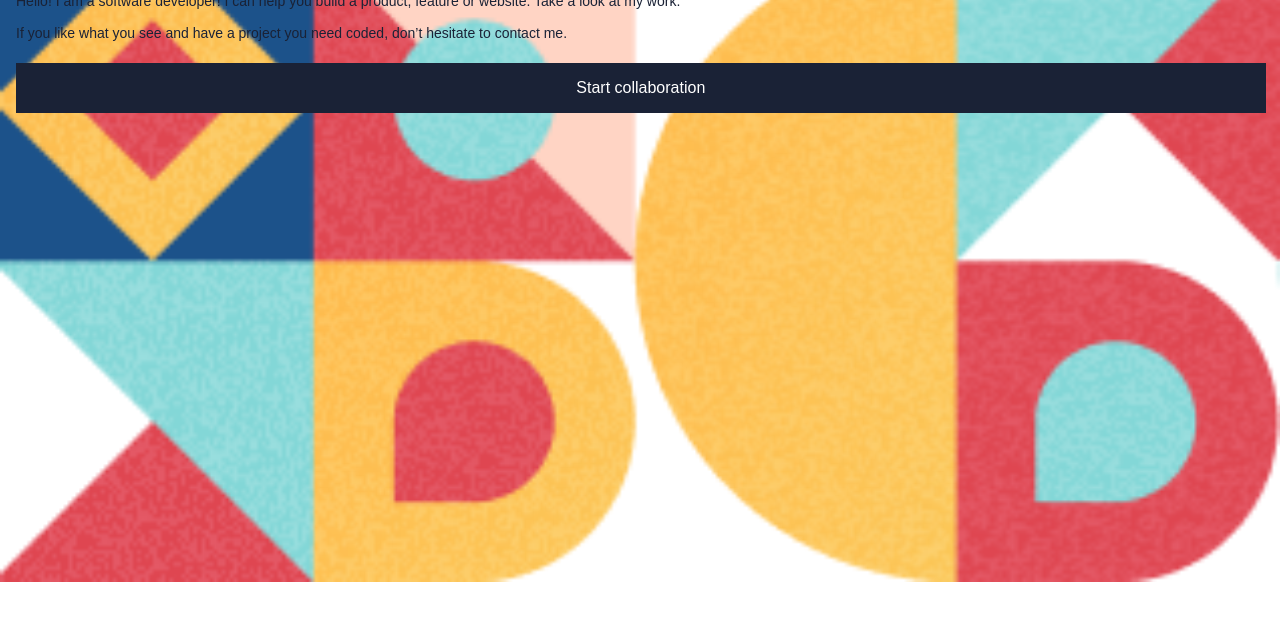
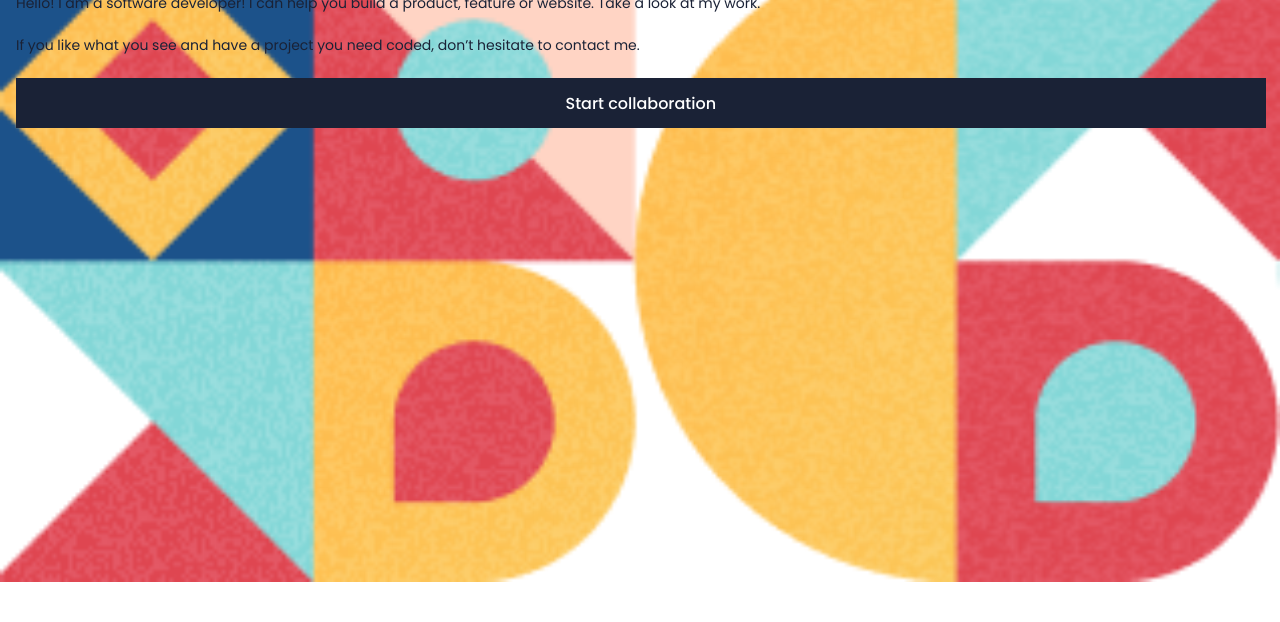
Before and after one commit to Zilola-Nazarova/popup-test, a plain HTML site: page index.html in a window 1280 px wide. Shown: the part 178-800 px from the top of the page. Drawn offline with nearby package versions, Linux system fonts and the light colour scheme.

Commit message:
Add google-fonts link to the head of the html document

```diff
--- a/index.html
+++ b/index.html
@@ -6,6 +6,9 @@
   <meta name="viewport" content="width=device-width, initial-scale=1.0">
   <link href="./styles.css" rel="stylesheet">
   <title>Document</title>
+  <link rel="preconnect" href="https://fonts.googleapis.com">
+  <link rel="preconnect" href="https://fonts.gstatic.com" crossorigin>
+  <link href="https://fonts.googleapis.com/css2?family=Playfair+Display&family=Poppins:wght@300;400;500;600;800&display=swap" rel="stylesheet">
 </head>
 <body>
   <header>
```
